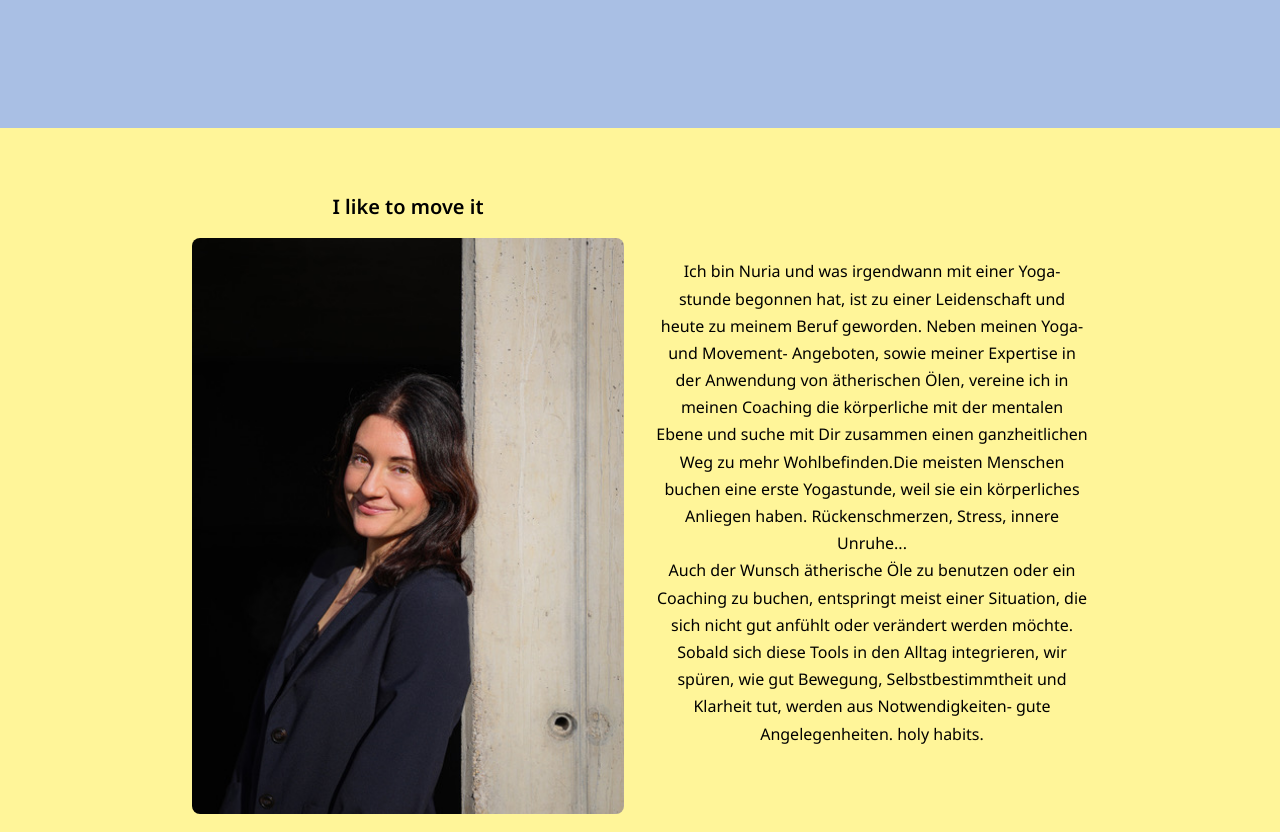
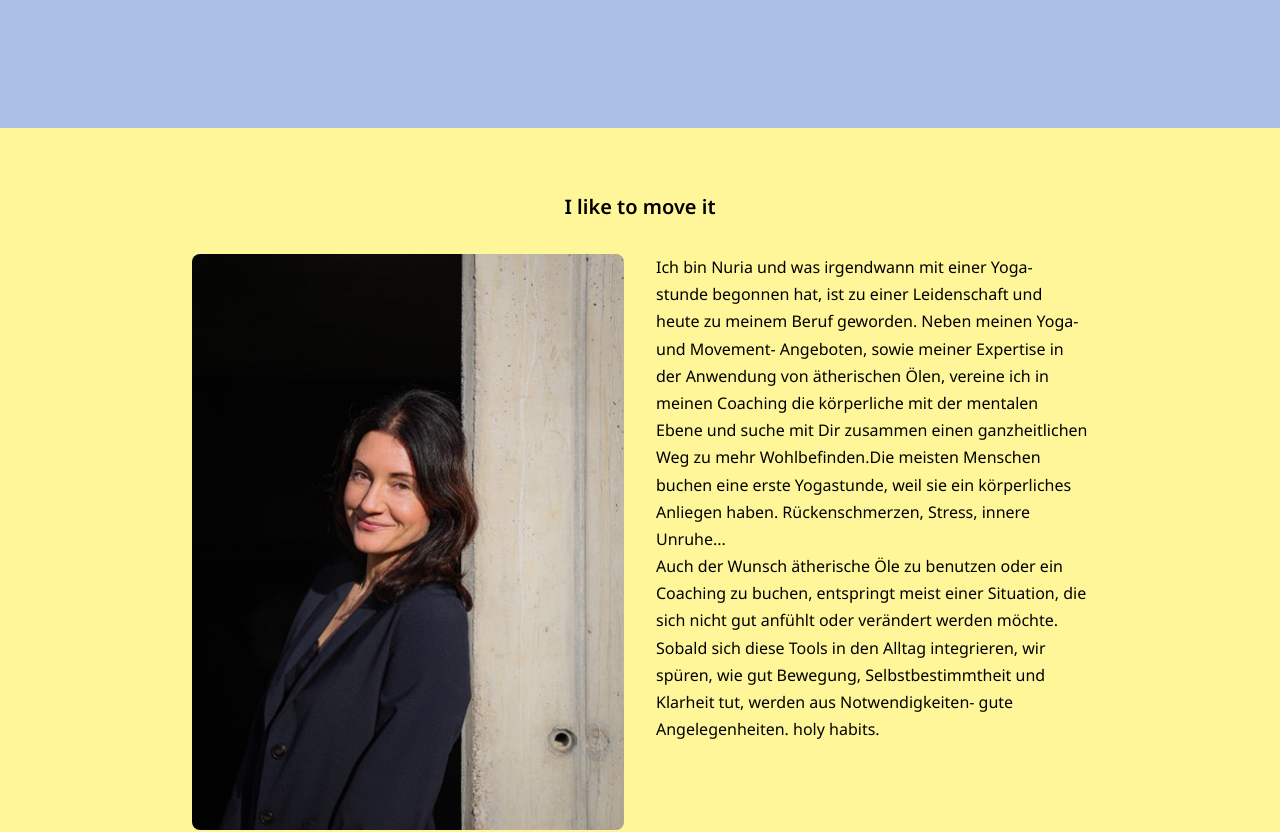
Before and after one commit to ZenVega/holy_habits, a Next.js app: page / in a window 1280 px wide. Shown: the part 720-1552 px from the top of the page. Built offline with nearby package versions, Linux system fonts and the light colour scheme.

Commit message:
style update

```diff
--- a/src/components/section/index.tsx
+++ b/src/components/section/index.tsx
@@ -14,6 +14,7 @@ type props = {
 };
 
 const Chapter = ({ content, styles: propStyles, index }: props) => {
+  const hasImage = !!content.image;
   return (
     <section
       css={[
@@ -23,20 +24,25 @@ const Chapter = ({ content, styles: propStyles, index }: props) => {
       ]}
       id={content.id}
     >
-      <div css={styles.contentWrapper}>
-        <div css={[styles.imageColumn, index % 2 && styles.orderLast]}>
-          <h2 css={styles.heading}>{content.title}</h2>
-          {content.image && (
+      <div
+        css={[
+          styles.contentWrapper,
+          !hasImage && styles.contentWrapperNoImage,
+        ]}
+      >
+        <h2 css={styles.heading}>{content.title}</h2>
+        {hasImage && (
+          <div css={[styles.imageColumn, index % 2 && styles.orderLast]}>
             <div css={styles.imageWrapper}>
               <Image
-                src={content.image.src}
+                src={content.image!.src}
                 fill={true}
-                alt={content.image.alt || ""}
+                alt={content.image!.alt || ""}
                 style={{ objectFit: "cover" }}
               />
             </div>
-          )}
-        </div>
+          </div>
+        )}
         <div css={styles.text}>
           <p>
             {content.blocks.map((block, i) => (
@@ -59,14 +65,18 @@ export const styles = {
     maxWidth: 1024,
     display: "grid",
     gridTemplateColumns: "1fr",
-    alignItems: "center",
+    alignItems: "start",
     padding: "1rem",
     gap: "2rem",
     textAlign: "left",
     "@media (min-width: 768px)": {
       gridTemplateColumns: "1fr 1fr",
       padding: "4rem",
-      textAlign: "center",
+    },
+  }),
+  contentWrapperNoImage: css({
+    "@media (min-width: 768px)": {
+      gridTemplateColumns: "1fr",
     },
   }),
   imageColumn: css({
@@ -83,6 +93,7 @@ export const styles = {
     fontSize: 20,
     margin: 0,
     textAlign: "left",
+    gridColumn: "1 / -1",
     "@media (min-width: 768px)": {
       textAlign: "center",
     },
```
